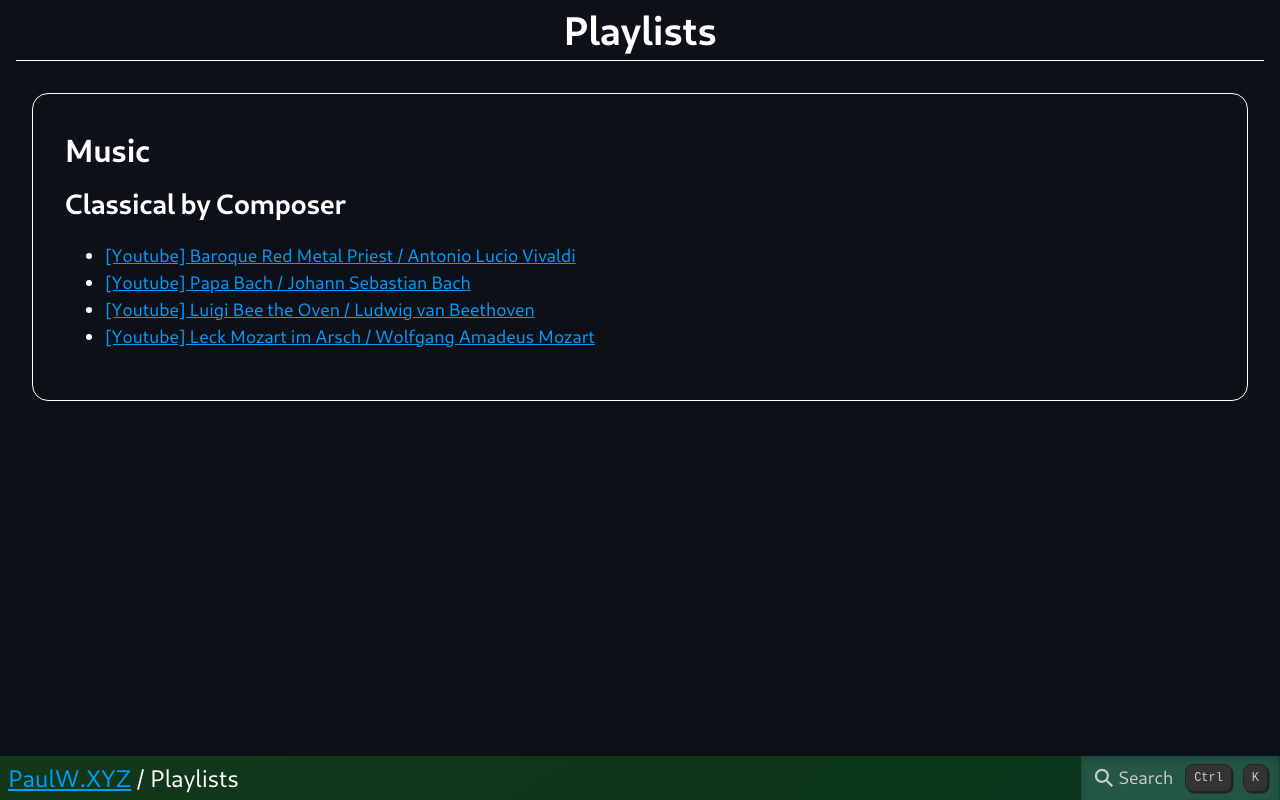
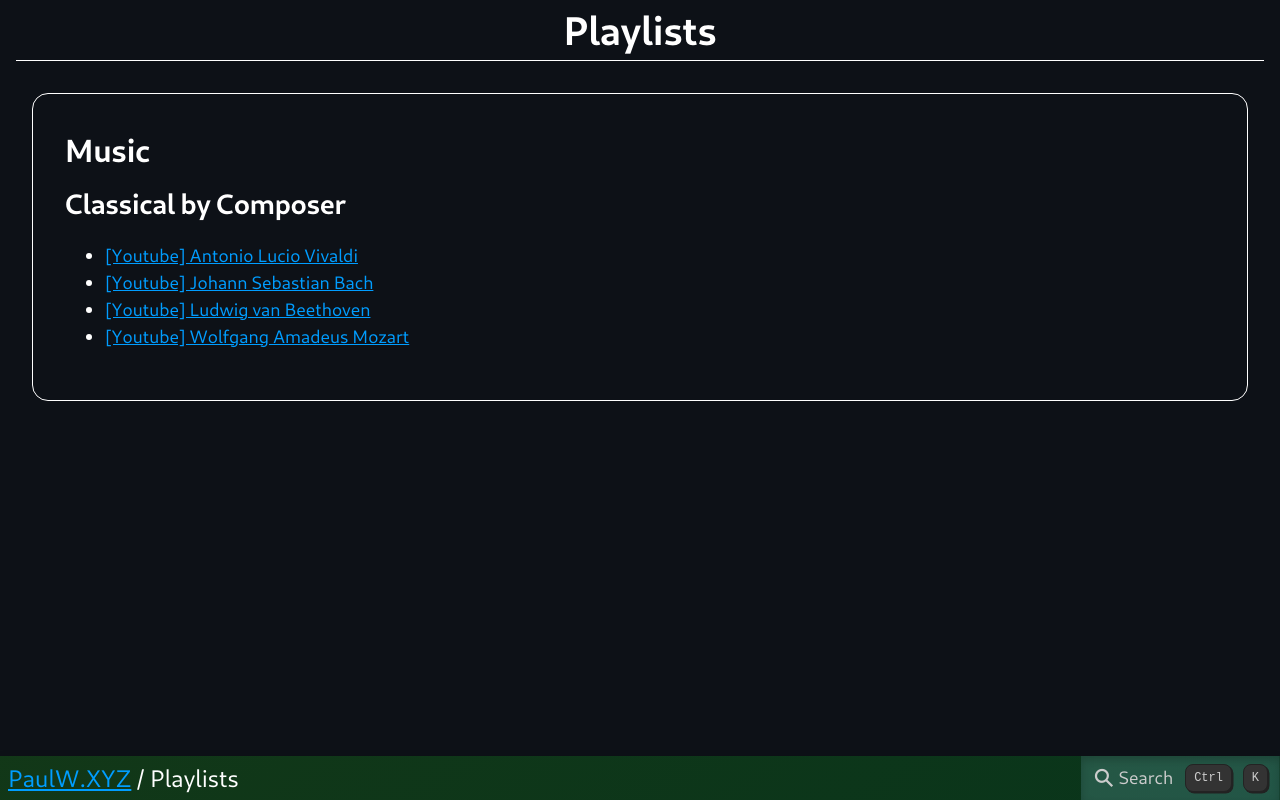
Before and after one commit to paulwxyz/paulw.xyz, a Next.js app: page /playlists in a window 1280 px wide. Built offline with nearby package versions, Linux system fonts and the light colour scheme.

Commit message:
Update playlists.tsx

```diff
--- a/pages/playlists.tsx
+++ b/pages/playlists.tsx
@@ -11,19 +11,19 @@ const list: listItem[] = [{
     title: 'Classical by Composer',
     children: [
         {
-            title: '[Youtube] Baroque Red Metal Priest / Antonio Lucio Vivaldi',
+            title: '[Youtube] Antonio Lucio Vivaldi',
             url: 'https://youtube.com/playlist?list=PLSU6wJEYct5HslkoJWHQFCttB-lhSwVr2'
         },
         {
-            title: '[Youtube] Papa Bach / Johann Sebastian Bach',
+            title: '[Youtube] Johann Sebastian Bach',
             url: 'https://youtube.com/playlist?list=PLSU6wJEYct5HftuY6UunC6zE_QMXOGmhm'
         },
         {
-            title: '[Youtube] Luigi Bee the Oven / Ludwig van Beethoven',
+            title: '[Youtube] Ludwig van Beethoven',
             url: 'https://youtube.com/playlist?list=PLSU6wJEYct5Etx0WAXUQ7YXe84Fp5E142'
         },
         {
-            title: '[Youtube] Leck Mozart im Arsch / Wolfgang Amadeus Mozart',
+            title: '[Youtube] Wolfgang Amadeus Mozart',
             url: 'https://youtube.com/playlist?list=PLSU6wJEYct5EJsE-9Zh-jWckBuZAmIt8Q'
         }
     ]
```
